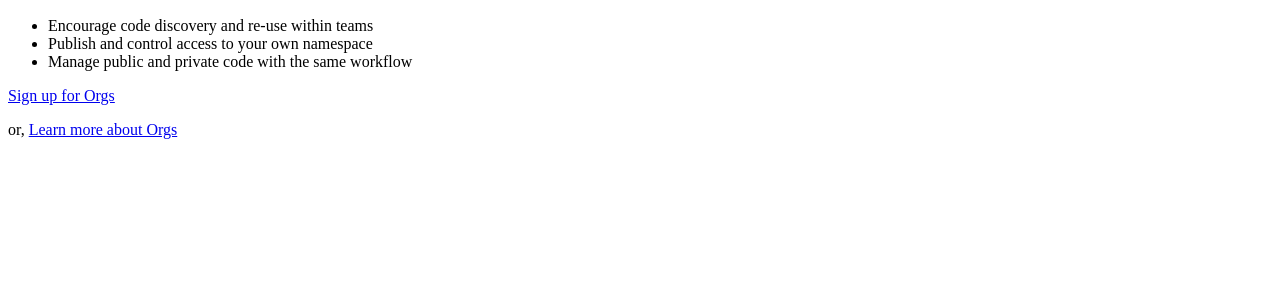
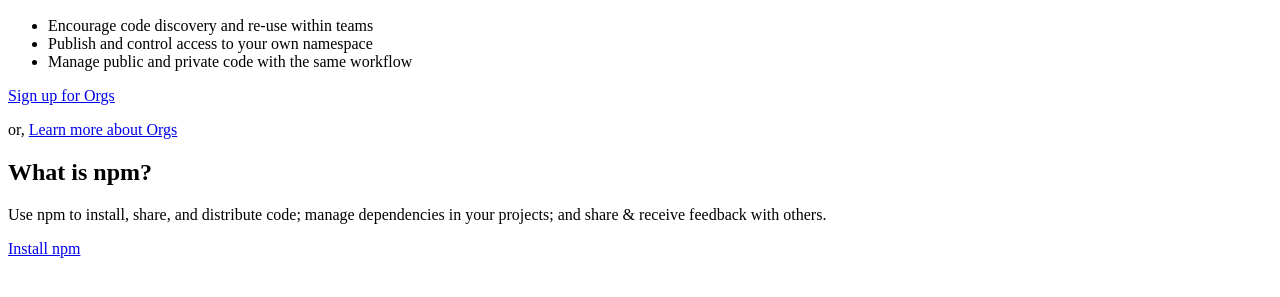
Before and after one commit to jsanchezmesa/prework-npm-clone, a plain HTML site: page index.html in a window 1280 px wide. Shown: the part 405-702 px from the top of the page. Drawn offline with Linux system fonts and the light colour scheme.

Commit message:
Section install HTML created

```diff
--- a/index.html
+++ b/index.html
@@ -45,7 +45,7 @@
 
   <!-- Section "Collaboration" -->
   <section id="collaboration">
-    <img src="images/collaboration.svg" alt="Team image">
+    <img src="images/collaboration.svg" alt="Team image" width="500">
     <div class="text">
       <h2>npm Orgs is powerful collaboration - for free</h2>
       <ul>
@@ -61,7 +61,11 @@
 
   <!-- Section "Install" -->
   <section id="install">
-
+    <div class="text">
+      <h2>What is npm?</h2>
+      <p>Use npm to install, share, and distribute code; manage dependencies in your projects; and share & receive feedback with others.</p>
+      <a href="#">Install npm</a>
+    </div>
   </section>
 
   <!-- Section "What is" -->
```
